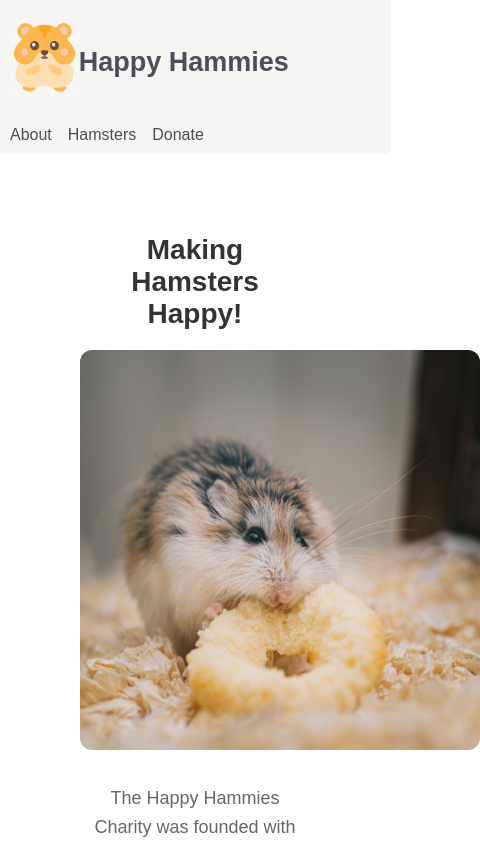
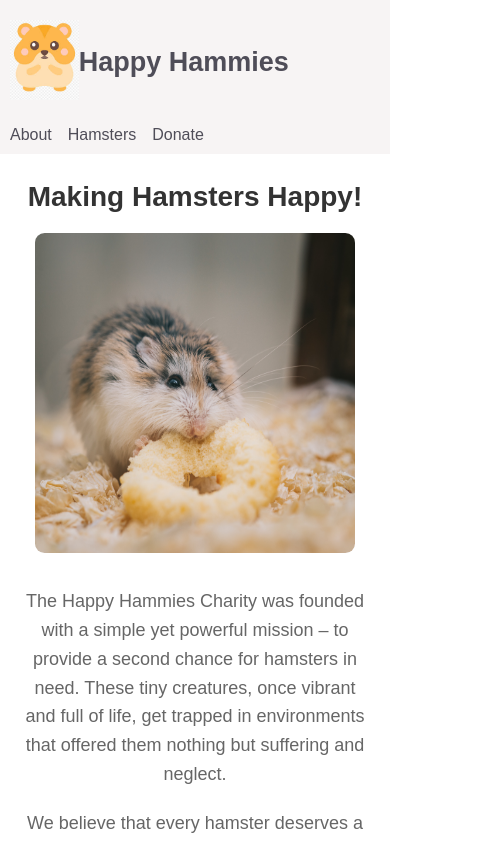
Before and after one commit to tinytecher/Happy-Hammies, a React (Create React App) app: page /about in a window 390 px wide. Shown: the top 843 px of the page, 480 px wide, since content can reach past the window. Built offline with nearby package versions, Linux system fonts and the light colour scheme.

Commit message:
adjust css on about page

```diff
--- a/src/components/About/About.module.css
+++ b/src/components/About/About.module.css
@@ -1,7 +1,8 @@
 
 .aboutSection {
-	padding: 80px;
+	/* padding: 80px; */
 	text-align: center;
+    padding: 0 10px 80px 10px;
 }
 .aboutHeading {
 	font-size: 28px;
@@ -16,8 +17,20 @@
 }
 
 .aboutImage  {
-    width: 25rem;
-    height: 25rem;
+    width: 20rem;
+    height: 20rem;
     margin-bottom: 20px;
     border-radius: 3%;
 }
+
+@media (max-width: 767px) {
+    .aboutSection {
+        overflow: hidden;
+    }
+
+    .aboutHeading, .aboutContent {
+        min-width: 20rem;
+    }
+
+
+}
--- a/src/components/NavBar/NavBar.module.css
+++ b/src/components/NavBar/NavBar.module.css
@@ -6,6 +6,7 @@
     background-color: #f7f4f4;
     padding: 0 10px; /* Adjust padding as needed */
     overflow: hidden; /* Hide any overflowing content */
+    margin-bottom: 7%;
 }
 
 .hamsterLogo {
```
